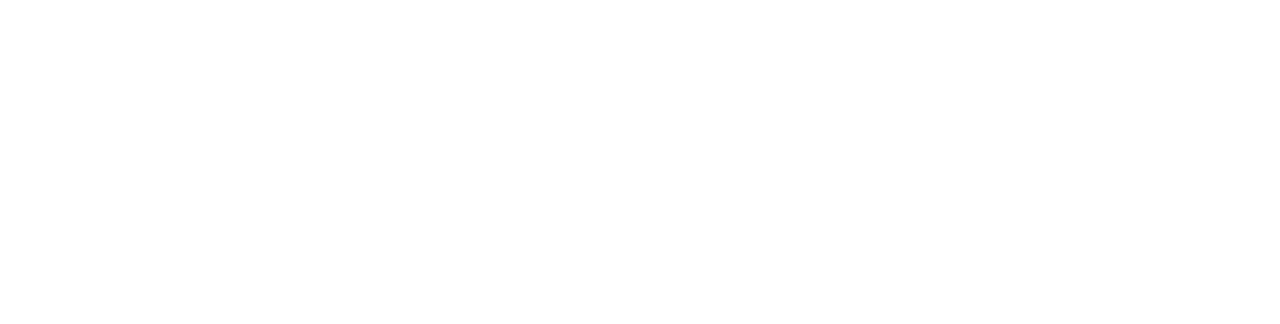
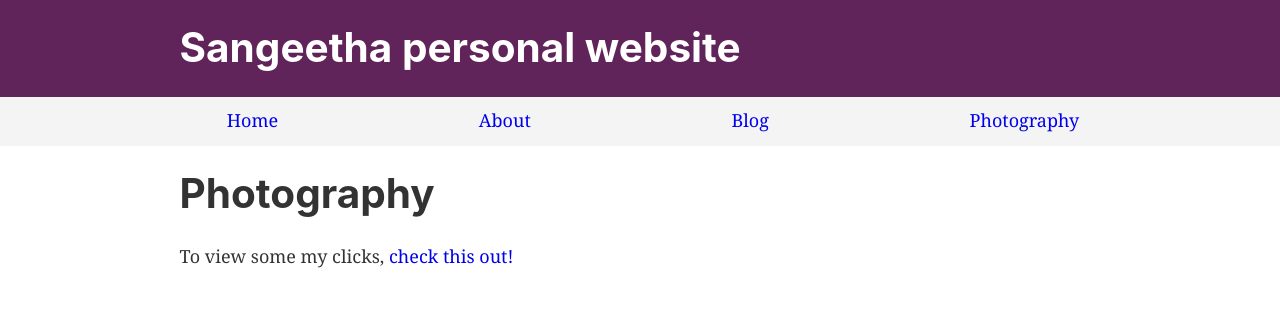
Before and after one commit to sangeethaKP/PPP, a Gatsby site: page /Photography in a window 1280 px wide. Before the commit this address had no page. Built offline with nearby package versions, Linux system fonts and the light colour scheme; Gatsby itself is replaced by a stand-in of ours.

Commit message:
Added Photography section

```diff
--- a/src/components/menu.js
+++ b/src/components/menu.js
@@ -24,6 +24,9 @@
       <li>
         <Link to='/blog'>Blog</Link>
       </li>
+      <li>
+        <Link to='/Photography'>Photography</Link>
+      </li>
     </ul>
   </div>
 )
--- /dev/null
+++ b/src/pages/Photography.js
@@ -0,0 +1,14 @@
+import React from 'react'
+
+import Layout from '../app/layout'
+import SEO from '../app/seo'
+
+const PhotographyPage = () => (
+  <Layout>
+    <SEO title='Photography' />
+    <h1>Photography</h1>
+    <p>To view some my clicks, <a href='https://vsco.co/sangeethakp/'>check this out!</a></p>
+  </Layout>
+)
+
+export default PhotographyPage
```
